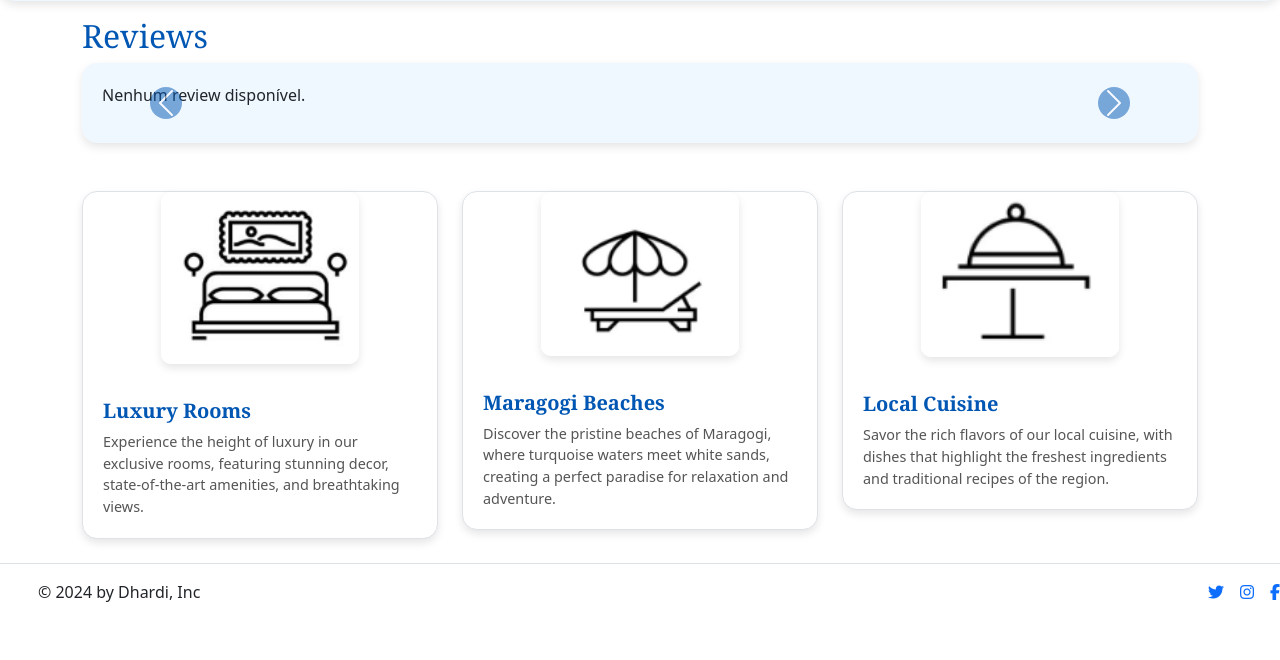
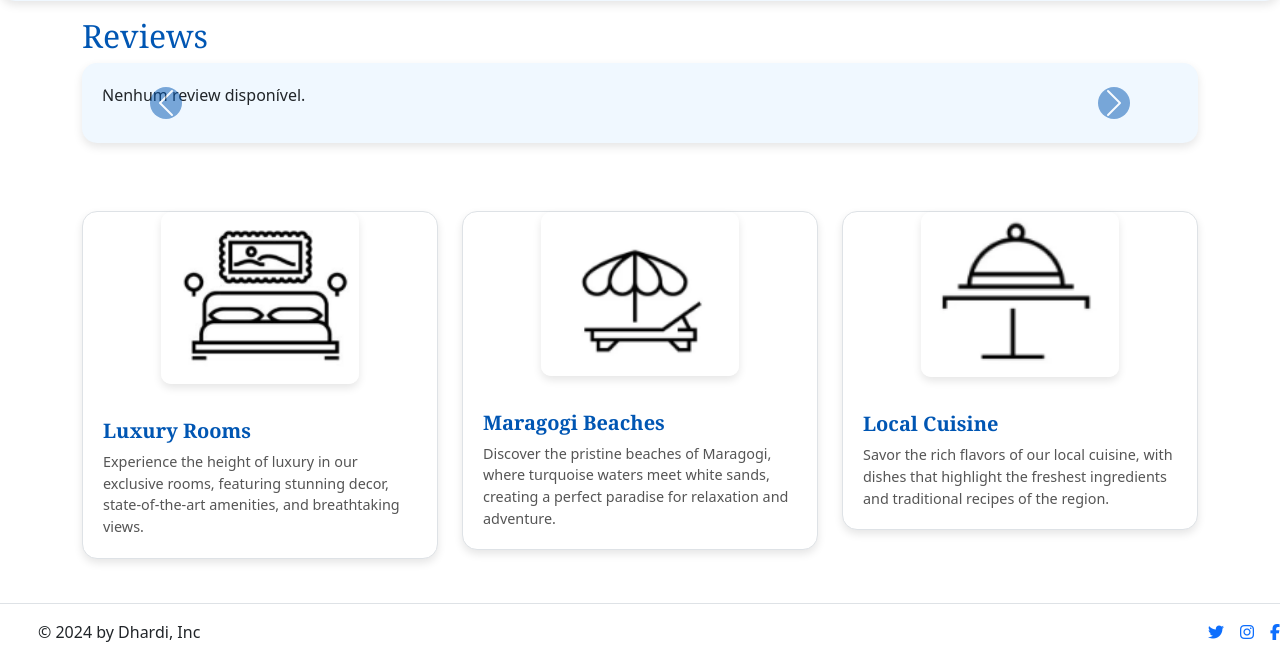
Before and after one commit to dhardi/hoteljeri, a Django app: page / in a window 1280 px wide. Shown: the part 644-1304 px from the top of the page. Before the commit the page ends 1246 px from the top, so only its background shows below. Run offline with Django 4.2, Linux system fonts and the light colour scheme; data that the repository does not hold is empty; some libraries are stand-ins or nearby versions.

Commit message:
fix margin landing page

```diff
--- a/rooms/templates/rooms/index.html
+++ b/rooms/templates/rooms/index.html
@@ -118,10 +118,10 @@
 </div>
 
 <!-- Card Containers -->
-<div class="container mt-5">
+<div class="container mt-5 ">
   <div class="row">
-    <div class="col-md-4">
-      <div class="card">
+    <div class="col-md-4 ">
+      <div class="card custom-container">
         <div class="image-container">
           <img src="{% static 'image/room.PNG' %}" class="card-img-top custom-card-img" alt="Luxury Rooms">
         </div>
@@ -131,8 +131,8 @@
         </div>
       </div>
     </div>
-    <div class="col-md-4">
-      <div class="card">
+    <div class="col-md-4 ">
+      <div class="card custom-container">
         <div class="image-container">
           <img src="{% static 'image/beach.PNG' %}" class="card-img-top custom-card-img" alt="Maragogi Beaches">
         </div>
@@ -142,8 +142,8 @@
         </div>
       </div>
     </div>
-    <div class="col-md-4">
-      <div class="card">
+    <div class="col-md-4 ">
+      <div class="card custom-container">
         <div class="image-container">
           <img src="{% static 'image/resaurant.PNG' %}" class="card-img-top custom-card-img" alt="Local Cuisine">
         </div>
--- a/static/css/style.css
+++ b/static/css/style.css
@@ -1,5 +1,6 @@
 .card {
     border-radius: 10px;
+
 }
 .form-label {
     font-weight: bold;
@@ -270,6 +271,8 @@ h3 {
     border-radius: 15px;
     border: 1px solid #dee2e6;
     box-shadow: 0 4px 8px rgba(0, 0, 0, 0.1);
+    margin-top: 20px;
+    margin-bottom: 20px;
 }
 
 .card-title {
@@ -332,3 +335,10 @@ a:focus {
     outline: 2px solid #ffffff;
     outline-offset: 2px;
 }
+
+/*cards containers*/
+
+.custom-container  {
+    margin-top: 20px;
+    margin-bottom: 20px;
+  }
```
Also changed, not shown: 1 other file.
